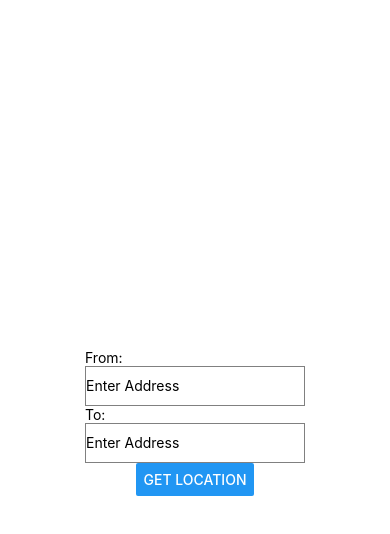
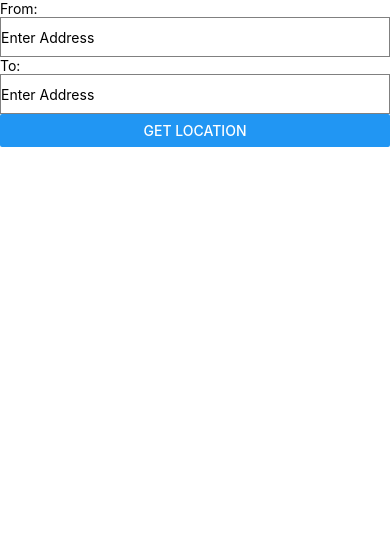
Before and after one commit to Dhanshree-Sonar/Share-Places, a React Native app: screen / in a window 390 px wide. Shown: the top 534 px of the page. Built offline with nearby package versions, Linux system fonts and the light colour scheme.

Commit message:
Feat: Show the from and to inputbox at top left

```diff
--- a/App.js
+++ b/App.js
@@ -39,7 +39,7 @@ const styles = StyleSheet.create({
   container: {
     flex: 1,
     backgroundColor: "#fff",
-    alignItems: "center",
-    justifyContent: "center"
+    alignItems: "left",
+    justifyContent: "left"
   },
 });
```
